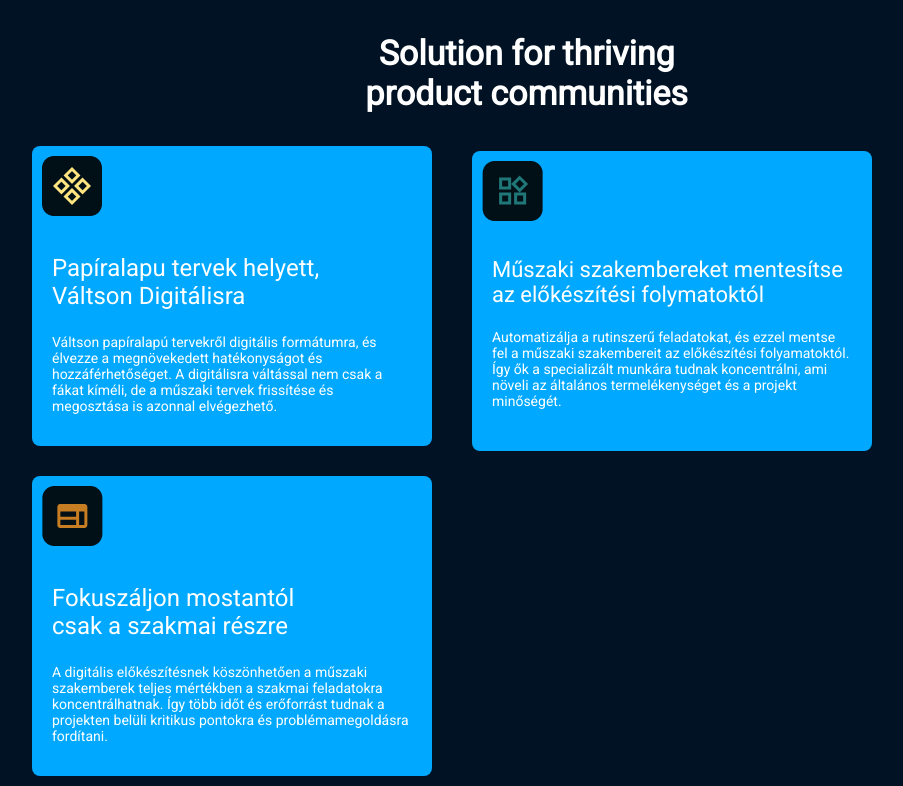
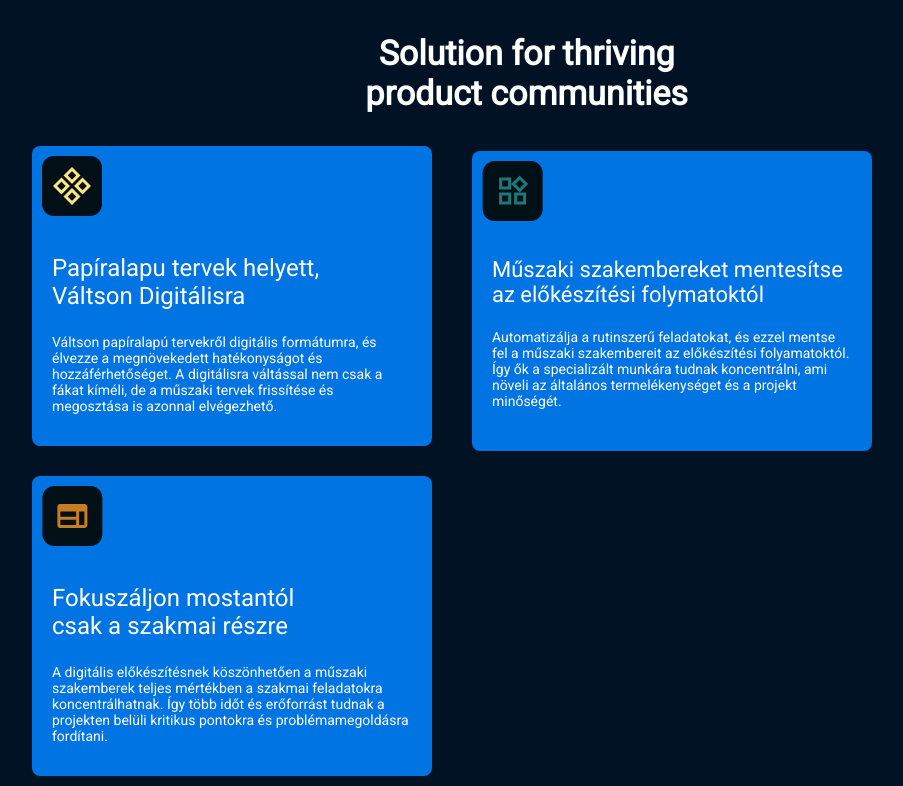
Before and after one commit to kokasmark/bim-project, a React (Create React App) app: page / in a window 1280 px wide. Shown: the part 1423-2209 px from the top of the page, without its empty margins (180-1083 px from the left). Built offline with nearby package versions, Linux system fonts and the light colour scheme; no server answers.

Commit message:
Little change

```diff
--- a/src/App.css
+++ b/src/App.css
@@ -117,7 +117,7 @@ body{
   display: inline-block;
   width: 400px;
   height: 300px;
-  background-color: var(--lighter-bg);
+  background-color: var(--bg);
   border-radius: 8px;
   border: 'none';
   margin: 10px 20px;
```
